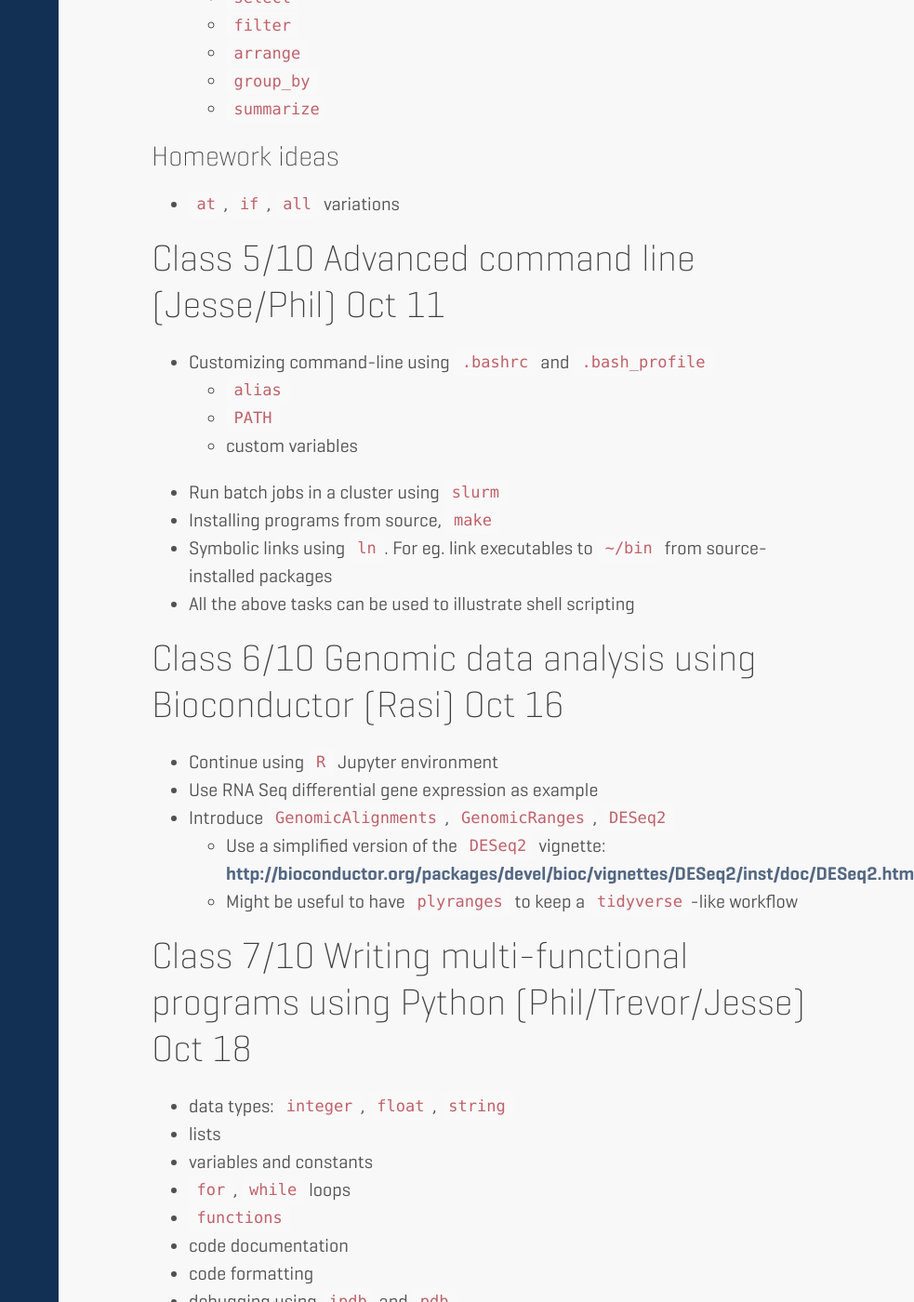
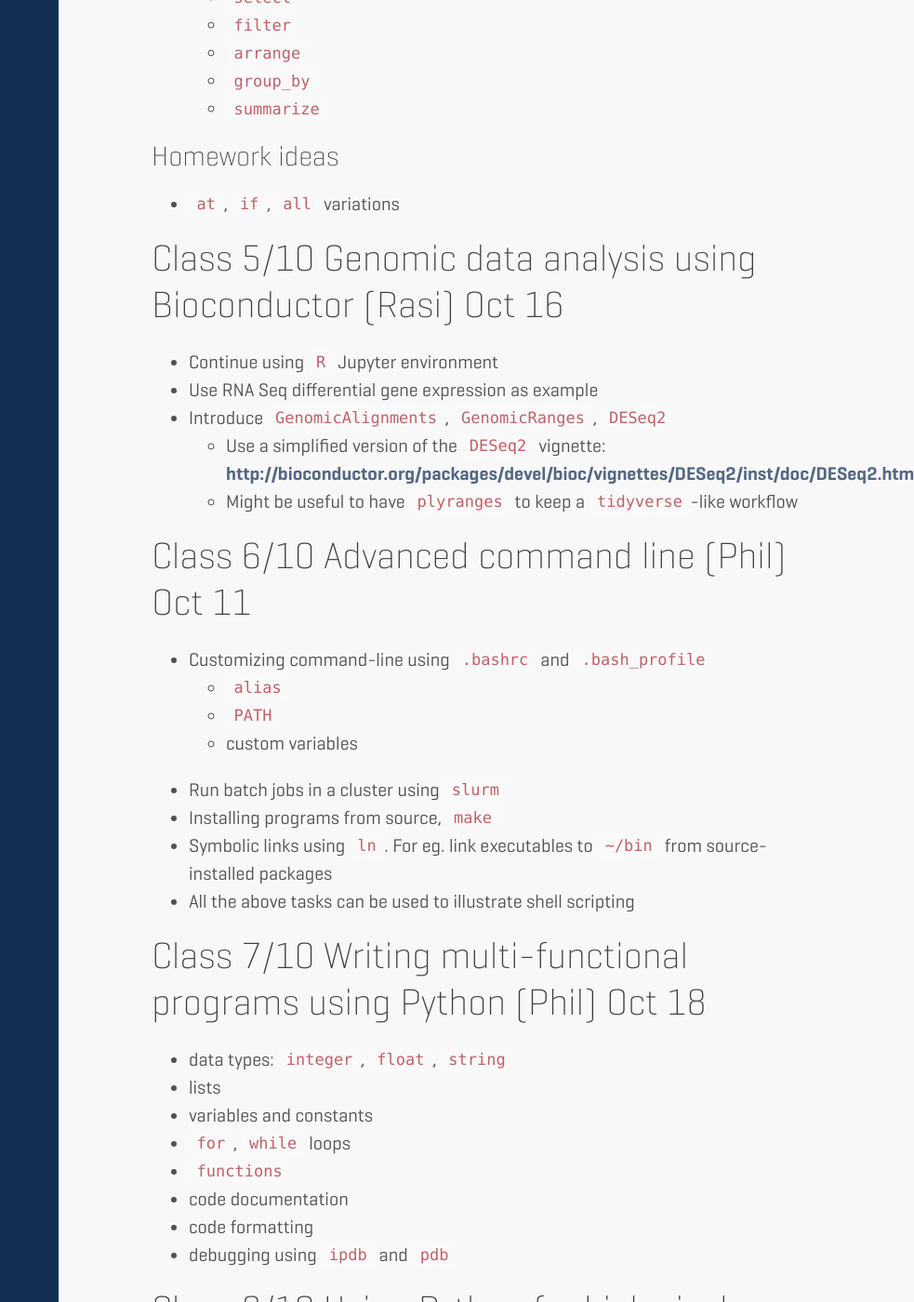
Before and after one commit to fredhutchio/tfcb, a Jekyll site: the page built from syllabus.md, in a window 1280 px wide and 1400 px high, scrolled down 3258 px. Shown: the whole window at 93% size, without its empty margins (297-1280 px from the left). Built offline with Jekyll 4.4.1, drawn with Linux system fonts in a browser that asks for light colours; some web fonts are replaced; our own code applies the rules of GitHub Pages for plain Markdown files; part of the change alters nothing that is shown; some of the changed text lies outside the part shown.

Commit message:
Update syllabus

```diff
--- a/syllabus.md
+++ b/syllabus.md
@@ -1,4 +1,4 @@
-Class 1/10 Jupyter, Markdown, Github and version-control (Jesse / Trevor) Sep 27
+Class 1/10 Jupyter, Markdown, Github and version-control (Jesse/Trevor) Sep 27
 =========================================================================
 
 -   Brief introduction:
@@ -102,7 +102,18 @@ Homework ideas
 
 -   `at`, `if`, `all` variations
 
-Class 5/10 Advanced command line (Jesse/Phil) Oct 11
+Class 5/10 Genomic data analysis using Bioconductor (Rasi) Oct 16
+==========================================================
+
+-   Continue using `R` Jupyter environment
+-   Use RNA Seq differential gene expression as example
+-   Introduce `GenomicAlignments`, `GenomicRanges`, `DESeq2`
+    -   Use a simplified version of the `DESeq2` vignette:
+        <http://bioconductor.org/packages/devel/bioc/vignettes/DESeq2/inst/doc/DESeq2.html>
+    -   Might be useful to have `plyranges` to keep a `tidyverse`-like
+        workflow
+
+Class 6/10 Advanced command line (Phil) Oct 11
 =============================================
 
 -   Customizing command-line using `.bashrc` and `.bash_profile`
@@ -115,18 +126,7 @@ Class 5/10 Advanced command line (Jesse/Phil) Oct 11
     source-installed packages
 -   All the above tasks can be used to illustrate shell scripting
 
-Class 6/10 Genomic data analysis using Bioconductor (Rasi) Oct 16
-==========================================================
-
--   Continue using `R` Jupyter environment
--   Use RNA Seq differential gene expression as example
--   Introduce `GenomicAlignments`, `GenomicRanges`, `DESeq2`
-    -   Use a simplified version of the `DESeq2` vignette:
-        <http://bioconductor.org/packages/devel/bioc/vignettes/DESeq2/inst/doc/DESeq2.html>
-    -   Might be useful to have `plyranges` to keep a `tidyverse`-like
-        workflow
-
-Class 7/10 Writing multi-functional programs using Python (Phil/Trevor/Jesse) Oct 18
+Class 7/10 Writing multi-functional programs using Python (Phil) Oct 18
 =============================================================================
 
 -   data types: `integer`, `float`, `string`
@@ -138,7 +138,7 @@ Class 7/10 Writing multi-functional programs using Python (Phil/Trevor/Jesse) Oc
 -   code formatting
 -   debugging using `ipdb` and `pdb`
 
-Class 8/10 Using Python for biological analyses (Jesse/Phil) Oct 23
+Class 8/10 Using Python for biological analyses (Jesse) Oct 23
 ============================================================
 
 -   String analysis and regular expressions
@@ -147,7 +147,7 @@ Class 8/10 Using Python for biological analyses (Jesse/Phil) Oct 23
 -   Biopython
 -   Importing python modules
 
-Class 9/10 Advanced Python (Jesse/Phil) Oct 25
+Class 9/10 Advanced Python (Trevor) Oct 25
 =======================================
 
 -   dictionaries
@@ -155,7 +155,7 @@ Class 9/10 Advanced Python (Jesse/Phil) Oct 25
 -   classes
 -   Installing packages inside virtual environments
 
-Class 10/10 Odds and ends (Jesse/Phil) Oct 30
+Class 10/10 Scipy-Numpy-Matplotlib (Phil) Oct 30
 ======================================
 
 -   scipy, clustering, linear modeling
```
